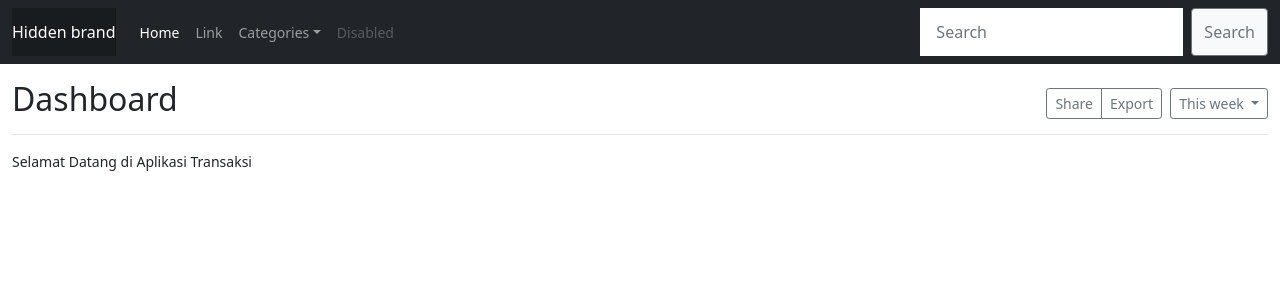
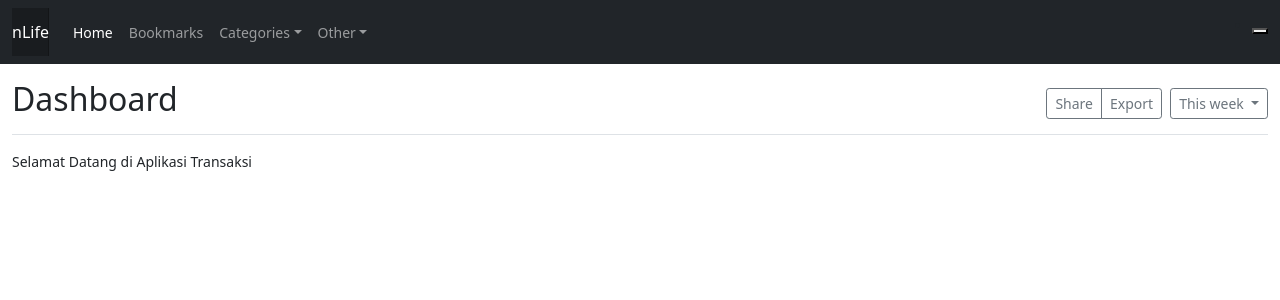
Before and after one commit to Lakis-NEET/Web_Akhir, a PHP site: page /index.php in a window 1280 px wide. Shown: the top 300 px of the page. Run offline with PHP 8.4, Linux system fonts and the light colour scheme.

Commit message:
khgkkjbklnk.

```diff
--- a/finance/index.php
+++ b/finance/index.php
@@ -48,41 +48,69 @@
 </head>
 
 <body>
+    <header>
+        <div class="collapse" id="navbarToggleExternalContent">
+            <div class="bg-dark p-4">
+                <form class="d-flex" style="width: 30rem;">
+                    <input class="form-control me-2" type="search" placeholder="Search" aria-label="Search">
+                    <button class="btn btn-light btn-outline-secondary" type="submit">Search</button>
+                </form>
+            </div>
+        </div>
+    </header>
+
     <nav class="navbar navbar-expand-lg navbar-dark bg-dark">
         <div class="container-fluid">
-            <button class="navbar-toggler" type="button" data-bs-toggle="collapse" data-bs-target="#navbarTogglerDemo01" aria-controls="navbarTogglerDemo01" aria-expanded="false" aria-label="Toggle navigation">
-                <span class="navbar-toggler-icon"></span>
-            </button>
+            <a class="navbar-brand" href="#">nLife</a>
             <div class="collapse navbar-collapse" id="navbarTogglerDemo01">
-                <a class="navbar-brand" href="#">Hidden brand</a>
                 <ul class="navbar-nav me-auto mb-2 mb-lg-0">
                     <li class="nav-item">
                         <a class="nav-link active" aria-current="page" href="?page=home">Home</a>
                     </li>
                     <li class="nav-item">
-                        <a class="nav-link" href="#">Link</a>
+                        <a class="nav-link" href="#">Bookmarks</a>
                     </li>
                     <li class="nav-item dropdown">
-                        <a class="nav-link dropdown-toggle" href="#" id="navbarDropdown" role="button" data-bs-toggle="dropdown" aria-expanded="false">
+                        <a class="nav-link dropdown-toggle" href="#" id="navbarDropdown" role="button"
+                            data-bs-toggle="dropdown" aria-expanded="false">
                             Categories</a>
                         <ul class="dropdown-menu" aria-labelledby="navbarDropdown">
+                            <li><a class="dropdown-item" href="#">Titles</a></li>
                             <li><a class="dropdown-item" href="#">Genre</a></li>
                             <li><a class="dropdown-item" href="#">Artist</a></li>
-                            <li>
-                                <hr class="dropdown-divider">
-                            </li>
-                            <li><a class="dropdown-item" href="#">Random</a></li>
                         </ul>
                     </li>
-                    <li class="nav-item">
-                        <a class="nav-link disabled">Disabled</a>
+                    <li class="nav-item dropdown">
+                        <a class="nav-link dropdown-toggle" href="#" id="navbarDropdown" role="button"
+                            data-bs-toggle="dropdown" aria-expanded="false">
+                            Other</a>
+                        <ul class="dropdown-menu" aria-labelledby="navbarDropdown">
+                            <li><a class="dropdown-item" href="#">Contact Us</a></li>
+                        </ul>
                     </li>
                 </ul>
-                <form class="d-flex">
-                    <input class="form-control me-2" type="search" placeholder="Search" aria-label="Search">
-                    <button class="btn btn-light btn-outline-secondary" type="submit">Search</button>
-                </form>
+                <ul class="main-menu-search nav-menu">
+                    <li class="menu-search">
+                        <button class="collapse navbar-collapse" type="button" data-bs-toggle="collapse"
+                            data-bs-target="#navbarToggleExternalContent" aria-controls="navbarTogglerDemo01"
+                            aria-expanded="false" aria-label="Toggle navigation">
+                            <span class="navbar-search-icon"></span>
+                        </button>
+                    </li>
+                </ul>
+
+                <!-- <form class="d-flex">
+                    <button class="collapse navbar-collapse" type="button" data-bs-toggle="collapse"
+                        data-bs-target="#navbarToggleExternalContent" aria-controls="navbarTogglerDemo01"
+                        aria-expanded="false" aria-label="Toggle navigation">
+                        <span class="navbar-toggler-icon"></span>
+                    </button>
+                </form> -->
             </div>
+            <button class="navbar-toggler" type="button" data-bs-toggle="collapse" data-bs-target="#navbarTogglerDemo01"
+                aria-controls="navbarTogglerDemo01" aria-expanded="false" aria-label="Toggle navigation">
+                <span class="navbar-toggler-icon"></span>
+            </button>
         </div>
     </nav>
 
```
Lines whose indentation alone changed are shown as unchanged.
